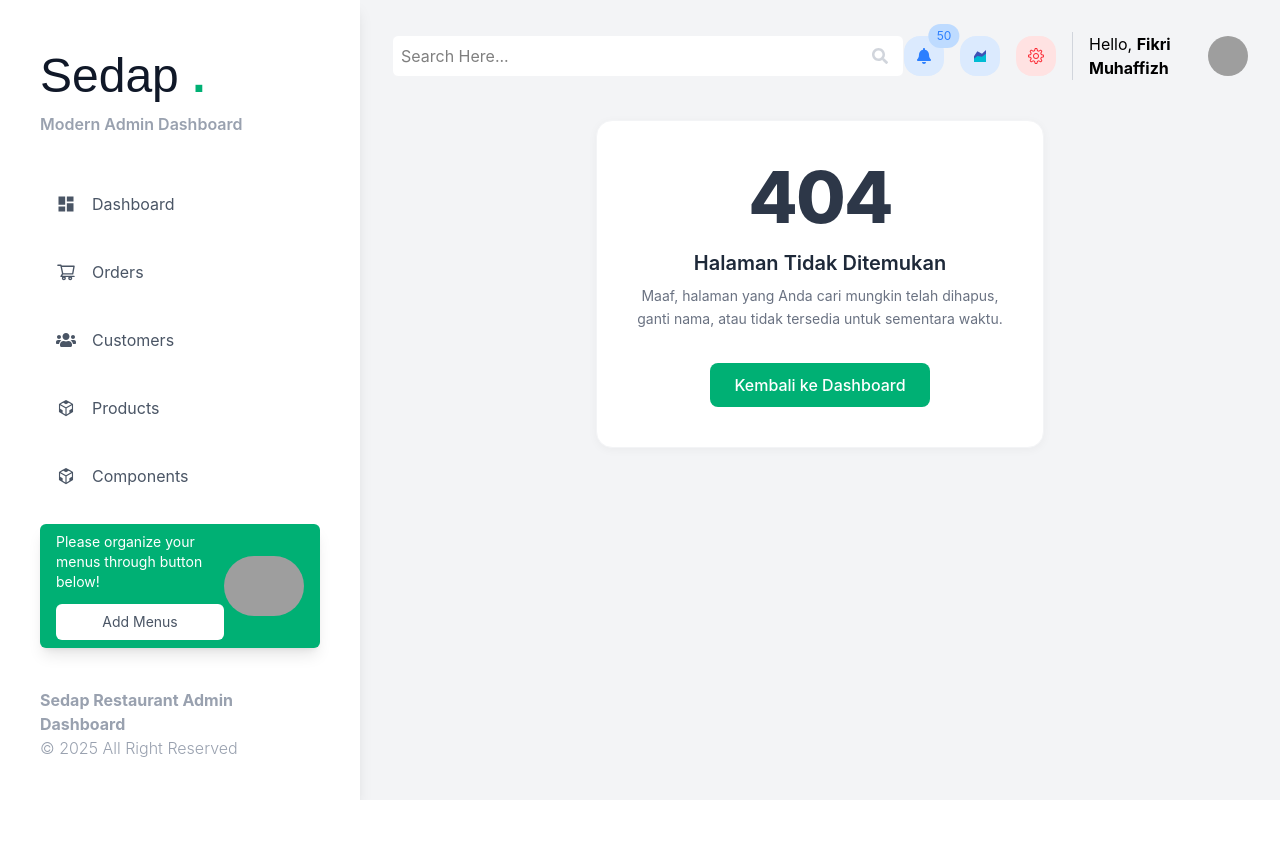
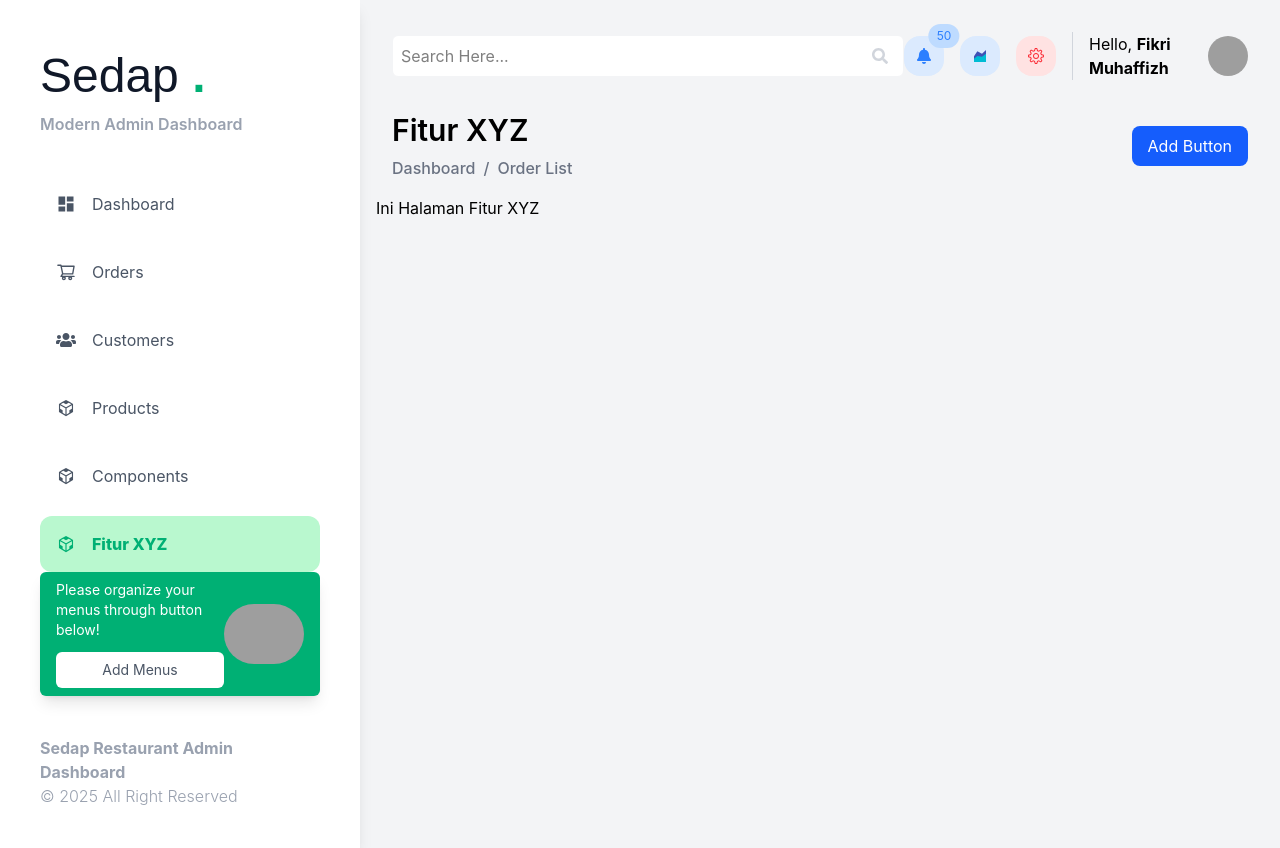
Before and after one commit to fikripcr/prak-react-sid, a React (Vite) app: page /fitur-xyz in a window 1280 px wide. Before the commit the page ends 800 px from the top, so only its background shows below. Built offline with nearby package versions, Linux system fonts and the light colour scheme; grey boxes are pictures that could not be loaded; a web font is replaced by a local one.

Commit message:
first try fitur baru

```diff
--- a/src/App.jsx
+++ b/src/App.jsx
@@ -27,6 +27,8 @@
 
 const Products = React.lazy(() => import("./pages/Products"));
 const ProductDetail = React.lazy(() => import("./pages/ProductDetail"))
+const FiturXyz = React.lazy(() => import("./pages/FiturXyz"));
+
 
 function App() {
   const [count, setCount] = useState(0);
@@ -39,6 +41,7 @@
           <Route path="/" element={<Dashboard />} />
           <Route path="/orders" element={<Orders />} />
           <Route path="/customers" element={<Customers />} />
+          <Route path="/fitur-xyz" element={<FiturXyz />} />
 
           <Route path="/products" element={<Products />} />
           <Route path="/products/:id" element={<ProductDetail />} />
--- a/src/components/Sidebar.jsx
+++ b/src/components/Sidebar.jsx
@@ -57,7 +57,12 @@
                             Components
                         </NavLink>
                     </li>
-
+                    <li>
+	                    <NavLink id="menu-4" to="/fitur-xyz" className={menuClass}>
+                            <AiOutlineCodeSandbox  className="mr-4 text-xl"/>
+                            Fitur XYZ
+                        </NavLink>
+                    </li>
                 </ul>
             </div>
 
--- /dev/null
+++ b/src/pages/FiturXyz.jsx
@@ -0,0 +1,10 @@
+import PageHeader from "../components/PageHeader";
+
+export default function FiturXyz() {
+    return (
+        <div id="dashboard-container">
+            <PageHeader title="Fitur XYZ"/>
+            <p>Ini Halaman Fitur XYZ</p>
+        </div>
+    );
+}
```
